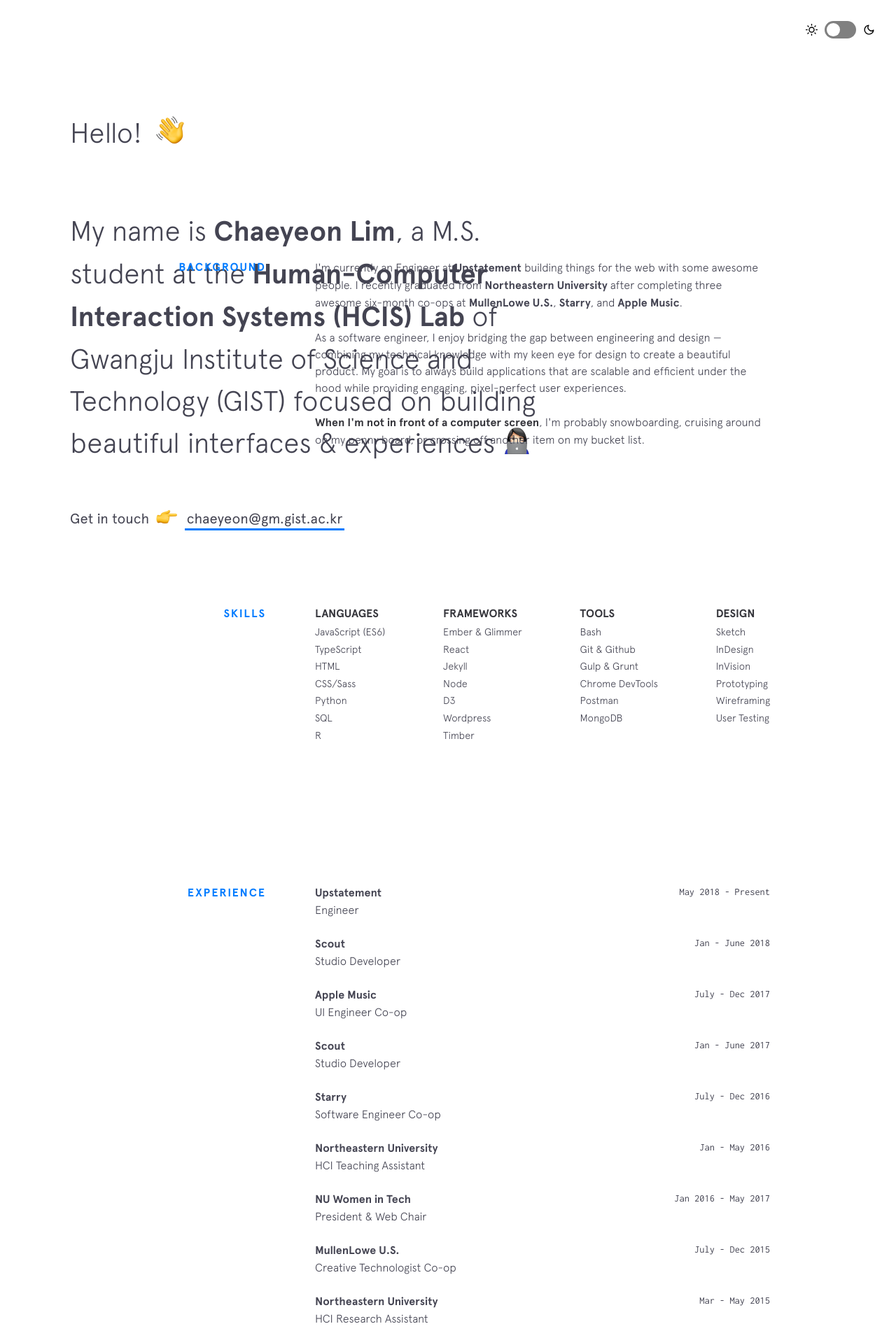
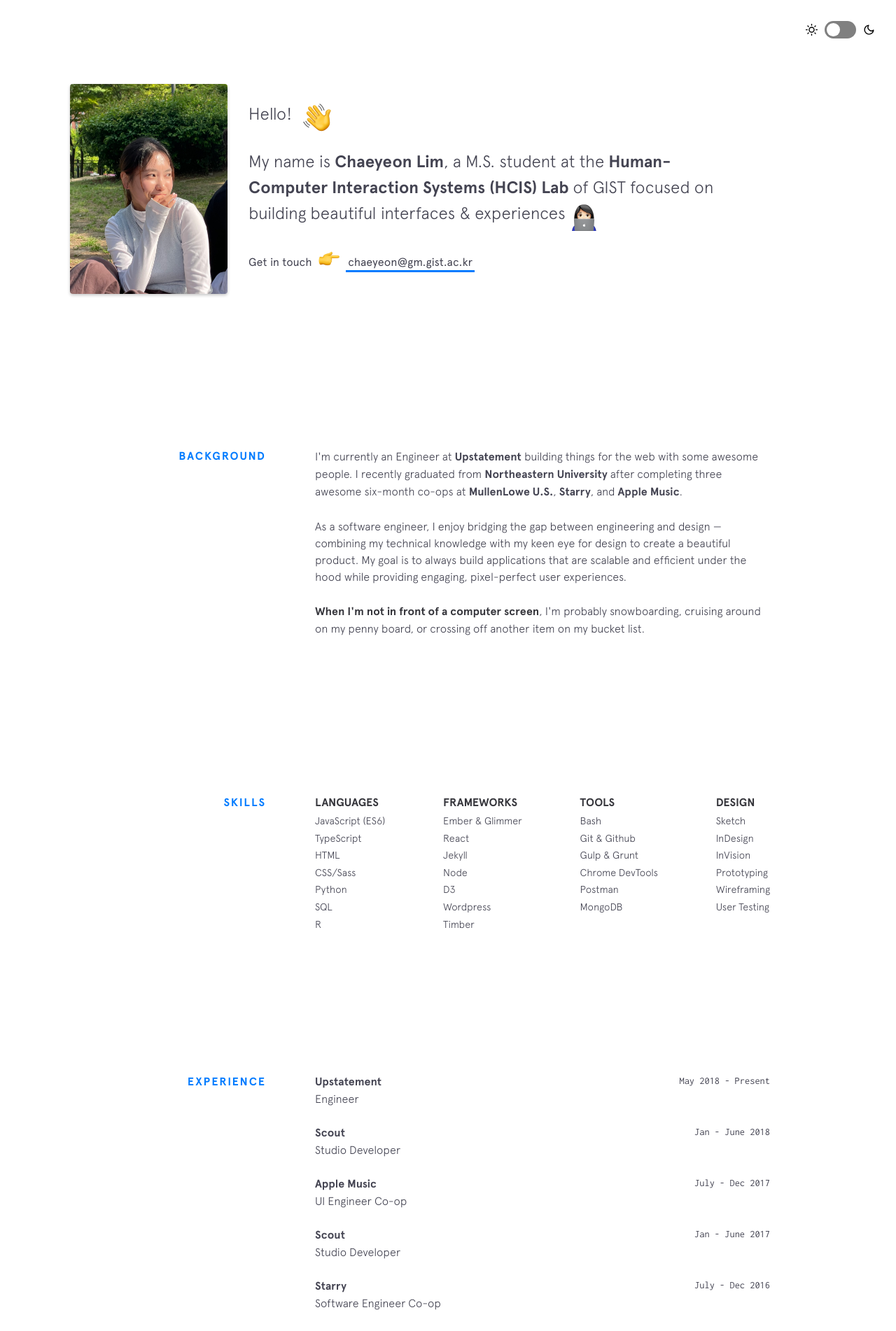
Before and after one commit to chaeyeonss/chaeyeonss.github.io, a Jekyll site: the page built from index.html, in a window 1280 px wide. Shown: the top 1902 px of the page at 70% size. Built offline with Jekyll 4.4.1, drawn with Linux system fonts in a browser that asks for light colours; nearby versions of some CDN libraries.

Commit message:
fix: 프로필 사진 추가함

```diff
--- a/_includes/intro.html
+++ b/_includes/intro.html
@@ -1,11 +1,15 @@
 <header class="intro">
+  <div class="intro__wrapper">
+    <img class="intro__photo" src="img/profile.jpg" alt="Profile Photo">
+
+    <div class="intro__text">
       <h3 class="intro__hello">Hello!
         <span class="emoji wave-hand animated"></span>
       </h3>
 
       <h3 class="intro__tagline">My name is
         <span class="name">Chaeyeon Lim</span>, a M.S. student at the
-    <a href="https://sites.google.com/view/gist-hcis-lab/home" target="_blank">Human-Computer Interaction Systems (HCIS) Lab</a> of Gwangju Institute of Science and Technology (GIST) focused on building beautiful interfaces &amp; experiences
+        <a href="https://sites.google.com/view/gist-hcis-lab/home" target="_blank">Human-Computer Interaction Systems (HCIS) Lab</a> of GIST focused on building beautiful interfaces &amp; experiences
         <span class="emoji technologist"></span>
       </h3>
 
@@ -16,4 +20,6 @@
           <a href="mailto:chaeyeon@gm.gist.ac.kr" target="_blank" class="highlight-link">chaeyeon@gm.gist.ac.kr</a>
         </span>
       </h3>
+    </div>
+  </div>
 </header>
--- a/css/main.css
+++ b/css/main.css
@@ -260,7 +260,6 @@ strong {
 @media screen and (max-width:768px) {
     .section__content {
         padding-top: 30px;
-        padding-left: 50px
     }
 }
 
@@ -484,7 +483,7 @@ strong {
 
 .intro {
     padding: 120px 100px;
-    height: 30vh;
+
     display: -webkit-box;
     display: -ms-flexbox;
     display: flex;
@@ -516,16 +515,68 @@ strong {
     }
 }
 
+/* 기본: 데스크탑용 (가로) */
+.intro__wrapper {
+    display: flex;
+    flex-direction: row;
+    align-items: flex-start;
+    gap: 30px;
+}
+
+.intro__text {
+    flex: 1;
+}
+
+.intro__photo {
+    width: 150px;
+    height: 200px;
+    border-radius: 4px;
+    box-shadow: 0 2px 4px rgba(0, 0, 0, 0.22);
+    object-fit: cover;
+    flex-shrink: 0;
+}
+
+/* 데스크탑: 높이 = 텍스트 블록 높이 */
+@media screen and (min-width: 769px) {
+    .intro__photo {
+        height: 100%;
+        max-height: 300px;
+        width: auto;
+    }
+
+    .intro__wrapper {
+        align-items: stretch;
+        /* 사진과 텍스트 높이 맞춤 */
+    }
+}
+
+/* 모바일: 세로형 레이아웃 */
+@media screen and (max-width: 768px) {
+    .intro__wrapper {
+        display: block;
+        /* 사진과 텍스트가 세로로 쌓이게 */
+    }
+
+    .intro__photo {
+        display: block;
+        width: 100%;
+        /* 텍스트 폭과 동일 */
+        height: auto;
+        /* 비율 유지 */
+        margin-bottom: 20px;
+    }
+}
+
 .intro__hello,
 .intro__tagline {
-    font-size: 2.5rem
+    font-size: 1.5rem
 }
 
 @media screen and (max-width:1024px) {
 
     .intro__hello,
     .intro__tagline {
-        font-size: 2.25rem
+        font-size: 1.35rem
     }
 }
 
@@ -533,7 +584,7 @@ strong {
 
     .intro__hello,
     .intro__tagline {
-        font-size: 2rem
+        font-size: 1.2rem
     }
 }
 
@@ -541,7 +592,7 @@ strong {
 
     .intro__hello,
     .intro__tagline {
-        font-size: 1.75rem
+        font-size: 1rem
     }
 }
 
@@ -549,7 +600,7 @@ strong {
 
     .intro__hello,
     .intro__tagline {
-        font-size: 1.5rem
+        font-size: 0.9rem
     }
 }
 
@@ -557,7 +608,7 @@ strong {
 
     .intro__hello,
     .intro__tagline {
-        font-size: 1.4rem
+        font-size: 0.85rem
     }
 }
 
@@ -704,7 +755,7 @@ strong {
 }
 
 .intro__contact {
-    font-size: 1.25rem;
+    font-size: 1rem;
     font-weight: 400
 }
 
```
Lines whose indentation alone changed are shown as unchanged.
